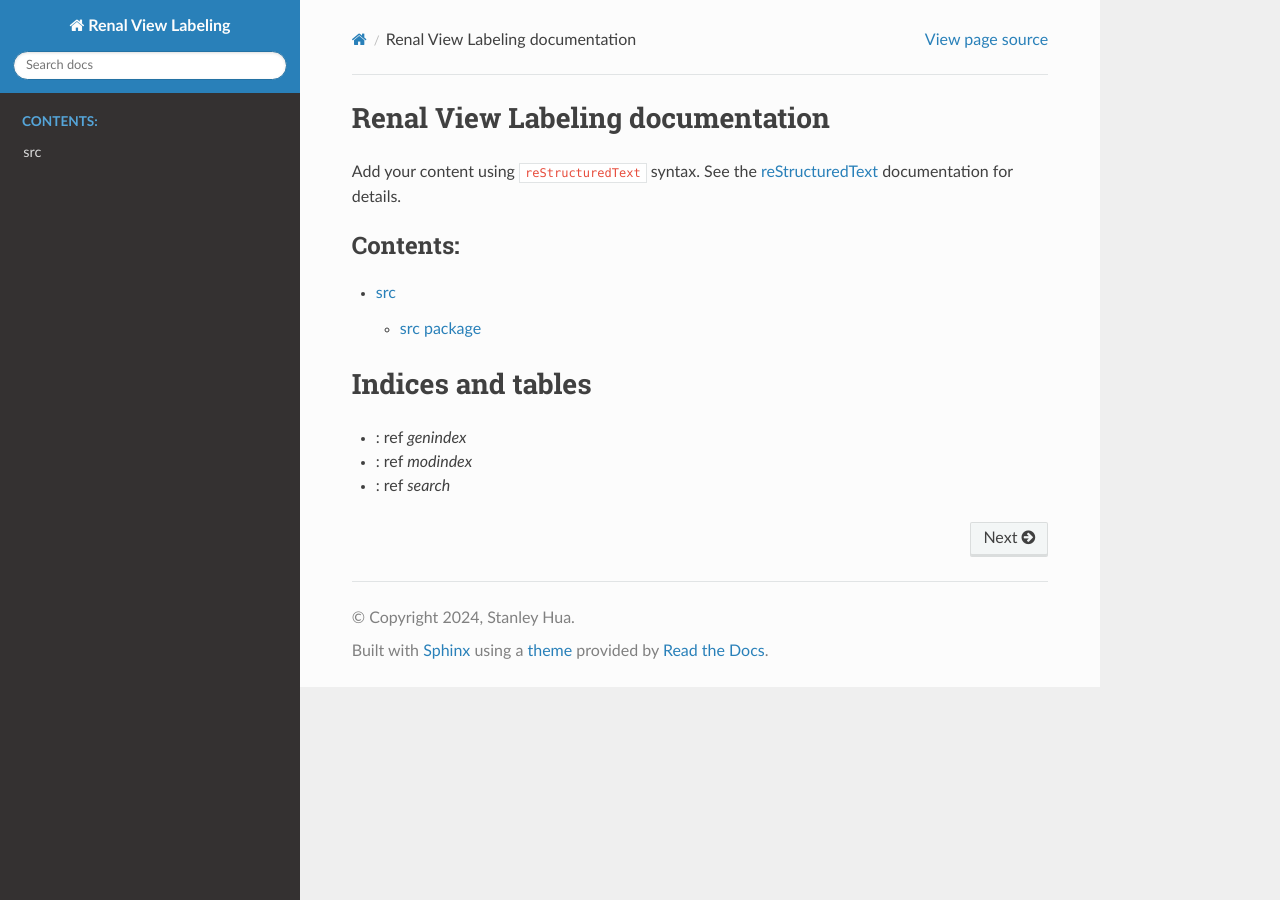
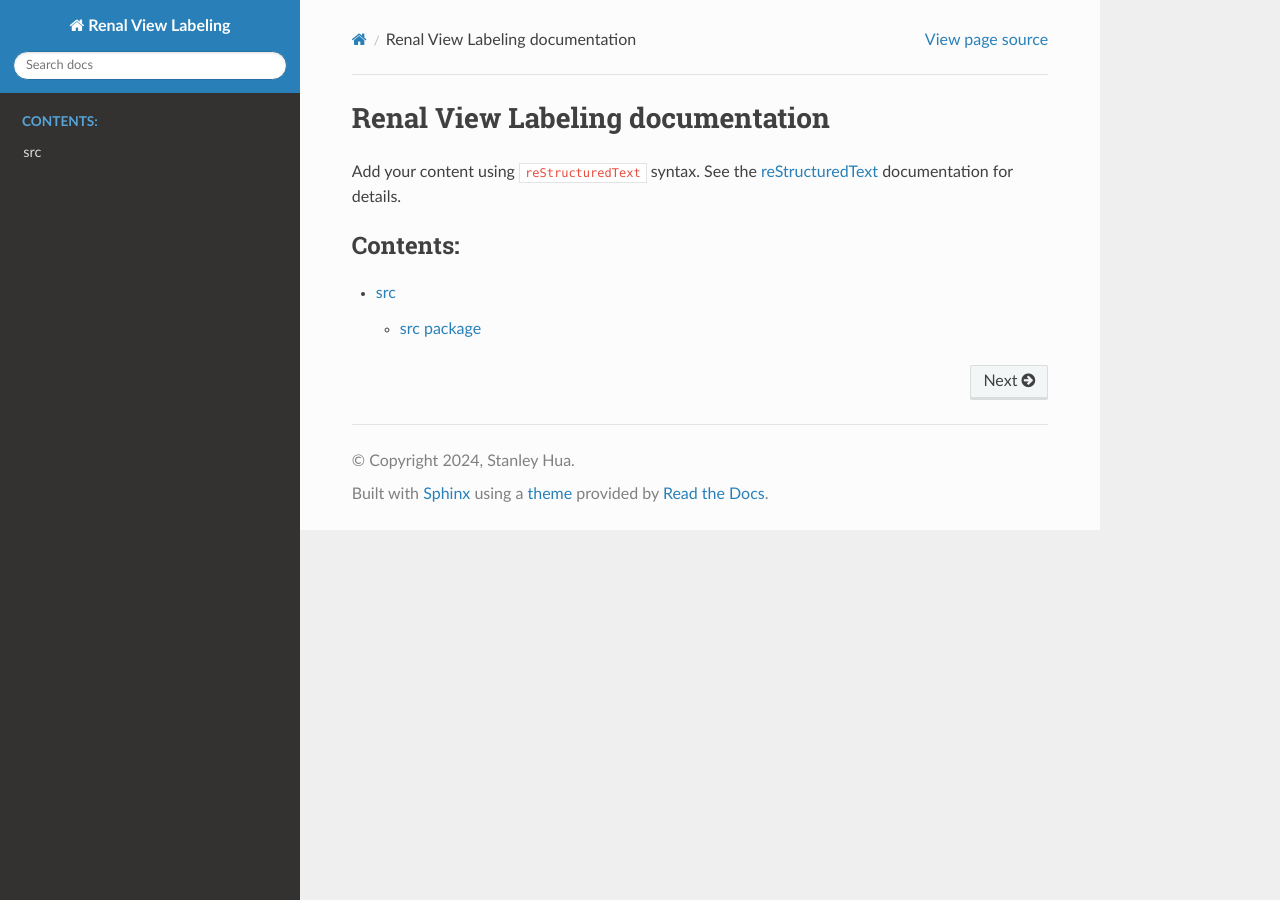
Before and after one commit to stan-hua/view_hn, a Sphinx documentation site: the page built from docs/source/index.rst, in a window 1280 px wide. Built offline with Sphinx 7.4.7 and the Read the Docs theme 2.0.0, drawn with Linux system fonts in a browser that asks for light colours.

Commit message:
Removed indices and tables from docs

```diff
--- a/docs/source/index.rst
+++ b/docs/source/index.rst
@@ -16,9 +16,3 @@ documentation for details.
    :caption: Contents:
 
    modules
-
-Indices and tables
-==================
-* : ref `genindex`
-* : ref `modindex`
-* : ref `search`
```
